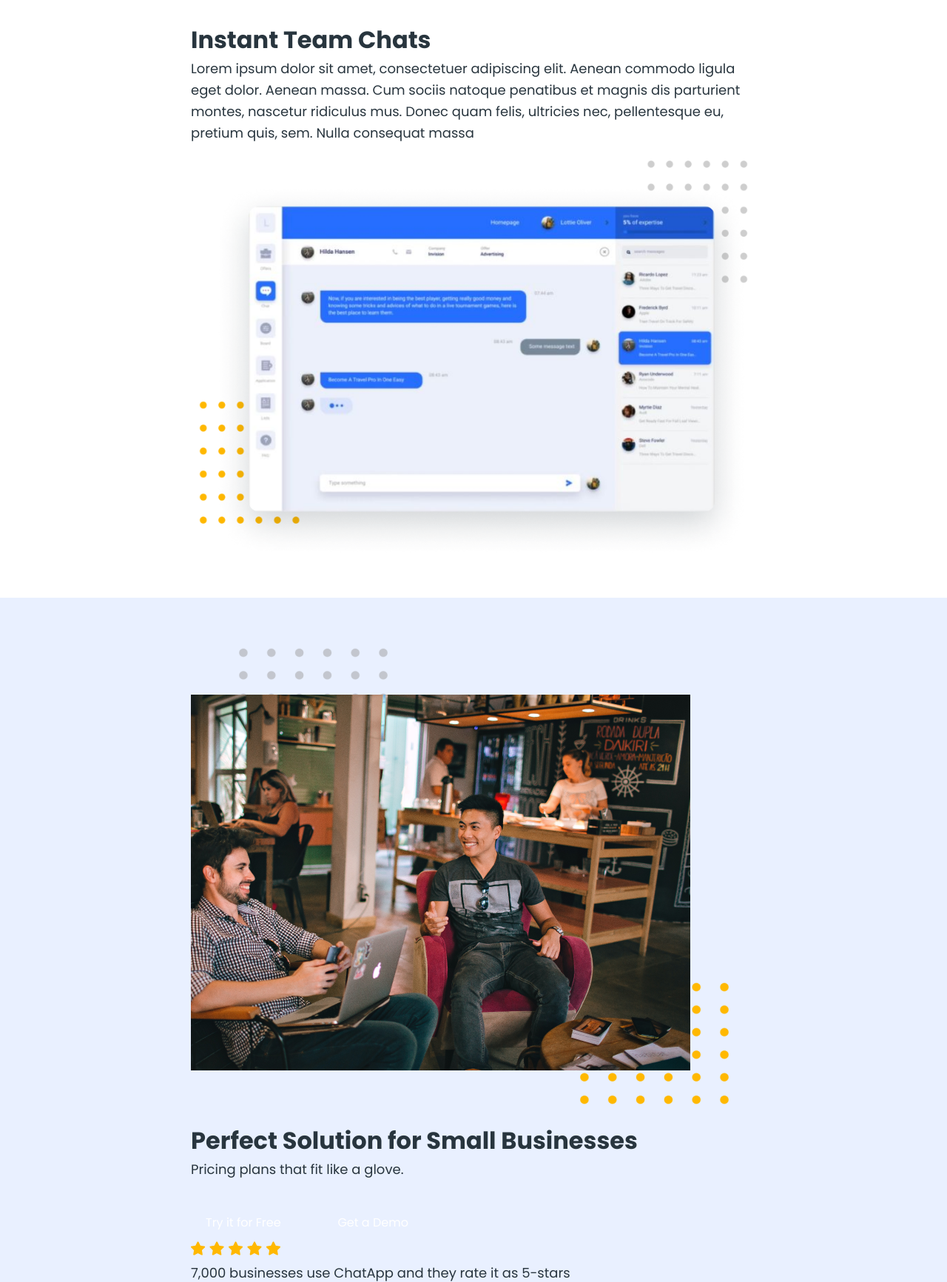
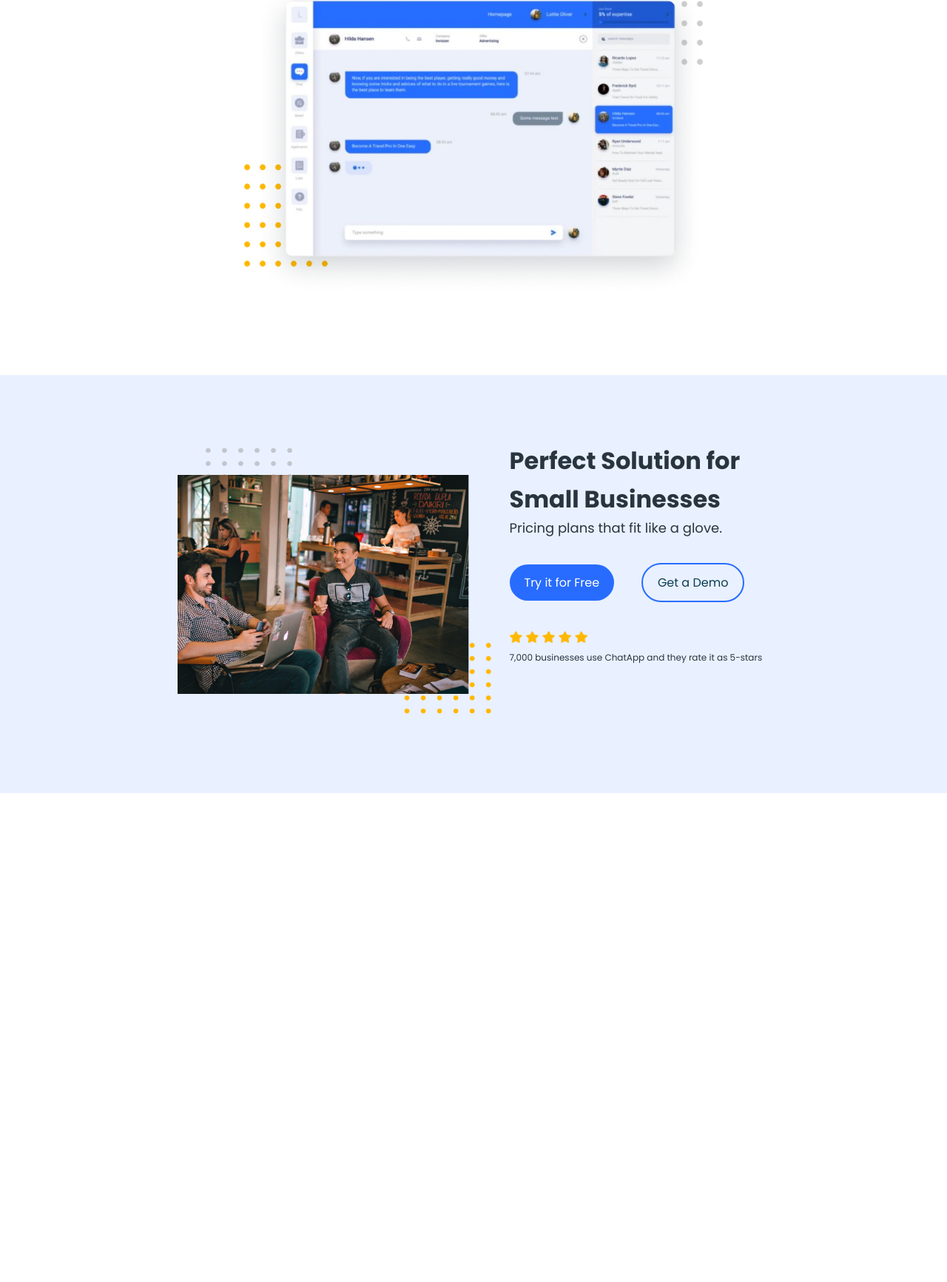
Before and after one commit to design4emmy/ChatApp-Website-Development, a plain HTML site: page index.html in a window 1280 px wide. Shown: the part 1067-2800 px from the top of the page at 74% size. After the commit the page ends 2139 px from the top, so only its background shows below. Drawn offline with Linux system fonts and the light colour scheme.

Commit message:
3rd commit
Made changes to the desktop version so that its fit  for both mobile and desktop

```diff
--- a/css/style.css
+++ b/css/style.css
@@ -53,6 +53,8 @@ h2{
     border-radius: 40em;
 }
 
+
+
 .btn-free-link{
     color: #083D52;
     background-color: #fff;
@@ -72,6 +74,44 @@ h2{
 .btn-demo-link:hover,
 .btn-demo-link:focus{
     background-color: #083D52;
+    border: 0;
+}
+
+.hero{
+    color: #fff;
+    background-color: #286CFF;
+}
+
+.hero-section{
+    padding: 10em 0;
+}
+
+
+.hero-links,
+.price-links{
+    margin-bottom: 2em;
+}
+
+.price-free-link{
+    color: #fff;
+    background-color: #286CFF;
+}
+
+.price-free-link:hover,
+.price-free-link:focus {
+    color: #083D52;
+    background-color: #FFB800;
+}
+
+.price-demo-link{
+    border: 2px solid #286CFF;
+    color: #083D52;
+}
+
+.price-demo-link:hover,
+.price-demo-link:focus{
+    background-color: #083D52;
+    color: #fff;
     border: 0;
 }
 
@@ -110,9 +150,7 @@ nav a:focus{
 } */
 
 
-.hero{
-    color: #fff;
-}
+
 
 
 
@@ -123,12 +161,8 @@ nav a:focus{
     max-width: 800px;
     margin: 0 auto;
     padding: 3em 1em;
+    align-items;: center
 
-}
-
-
-.hero-section{
-    background-color: #286CFF;
 }
 
 .hero-img{
@@ -136,6 +170,52 @@ nav a:focus{
     padding: 0 1em;
 }
 
+.team-chat{
+    text-align: center;
+    padding: 6em 0;
+}
+
 .pricing-plans{
     background: rgba(40, 108, 255, 10%)
 }
+
+.plan{
+    display: flex;
+    flex-direction: column;
+}
+
+.testimonial-icons{
+    max-width: 30%;
+}
+
+.testimonial-content{
+    font-size: .75rem;
+}
+
+@media (min-width: 650px){
+
+    h1{
+        font-size: 4rem;
+    }
+
+    .hero-section{
+        flex-direction: row;
+        align-items: center;
+        padding: 6em 0;
+    }
+
+
+    .team-chat{
+        width: 50%;
+    }
+
+    .plan{
+        flex-direction: row;
+        justify-content: space-between;
+        padding: 5em 0;
+    }
+
+    .plan-content{
+        margin-left: .5em;
+    }
+}
--- a/index.html
+++ b/index.html
@@ -22,8 +22,9 @@
         </header>     -->
 
 
-        <div class="hero-section">
-            <div class="hero container">
+        <section class="hero">
+            <div class="hero-section container">
+                <div class="hero-content">
                     <h1 class="hero-title">Have your best call</h1>
                     <p class="hero-paragraph">Fast, and easy conference call services</p>
 
@@ -38,9 +39,11 @@
                 </div>
             </div>
 
+        </section>
 
-        <div class="team-chats container">
-            <h2 class="team-chats-header">Instant Team Chats</h2>
+
+        <section class="team-chat container">
+            <h2 class="team-chat-header">Instant Team Chats</h2>
             <p class="team-chats-paragraph">Lorem ipsum dolor sit amet, consectetuer adipiscing elit.
                 Aenean commodo ligula eget dolor. Aenean massa. Cum sociis
                 natoque penatibus et magnis dis parturient montes, nascetur
@@ -49,24 +52,26 @@
             </p>
 
             <img src="images/chatimage.png" alt="a mockup of the chart screen">
+        </section>
+
+
+        <section class="pricing-plans">
+            <div class="plan container">
+
+                <div class="image-plan">
+                    <img class="plan-img" src="images/peoplechatting.png" alt="">
                 </div>
 
-        <div class="pricing-plans">
-            <div class="container">
-                <div>
-                    <img class="pp-img" src="images/peoplechatting.png" alt="">
+                <div class="plan-content">
+                    <h2 class="plan-title">Perfect Solution for Small Businesses</h2>
+                    <p class="plan-paragraph">Pricing plans that fit like a glove.</p>
+
+                    <div class="price-links">
+                        <a class="btn price-free-link" href="#">Try it for Free</a>
+                        <a class="btn price-demo-link" href="#">Get a Demo</a>
                     </div>
 
-                <div class="pp-content">
-                    <h2 class="pp-title">Perfect Solution for Small Businesses</h2>
-                    <p class="pp-paragraph">Pricing plans that fit like a glove.</p>
-
-                    <div class="links">
-                        <a class="btn free-link" href="#">Try it for Free</a>
-                        <a class="btn demo-link" href="#">Get a Demo</a>
-                    </div>
-
-                    <div class="tesstimonial">
+                    <div class="testimonial">
                         <img class="testimonial-icons" src="images/stars.png" alt="star icons">
                         <p class="testimonial-content" >7,000 businesses use ChatApp
                             and they rate it as 5-stars
@@ -74,9 +79,7 @@
                 </div>
             </div>
 
-            </div>
-
-        </div>
+        </section>
 
         <footer></footer>
 
```
Lines whose indentation alone changed are shown as unchanged.
